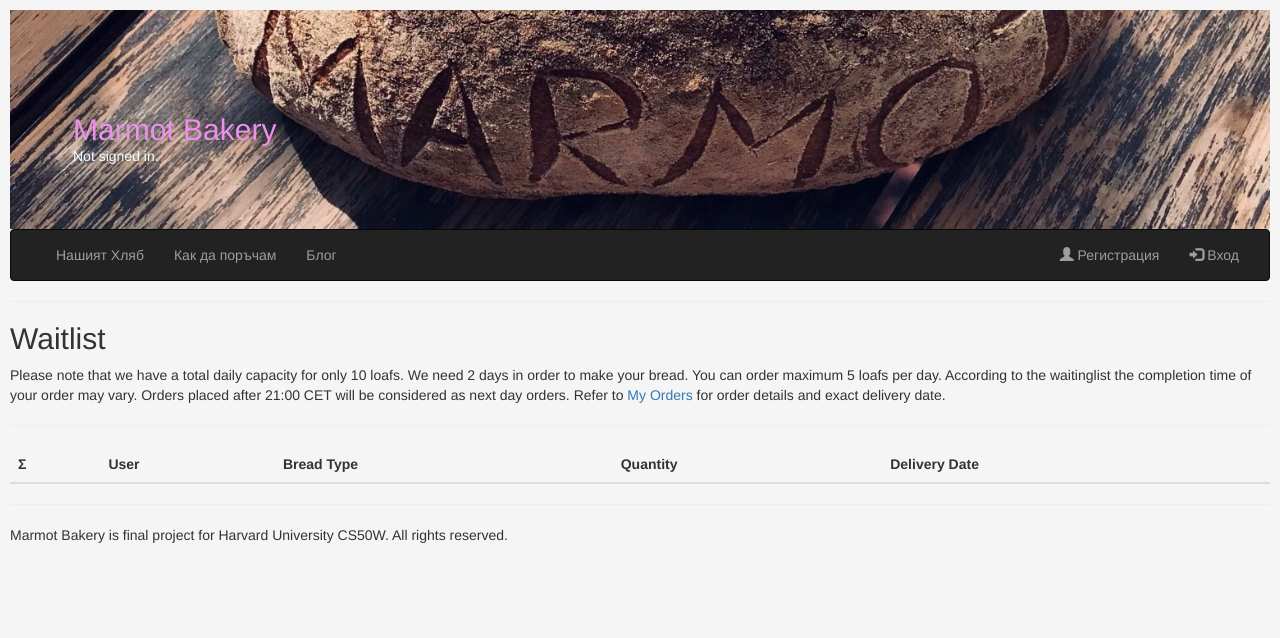
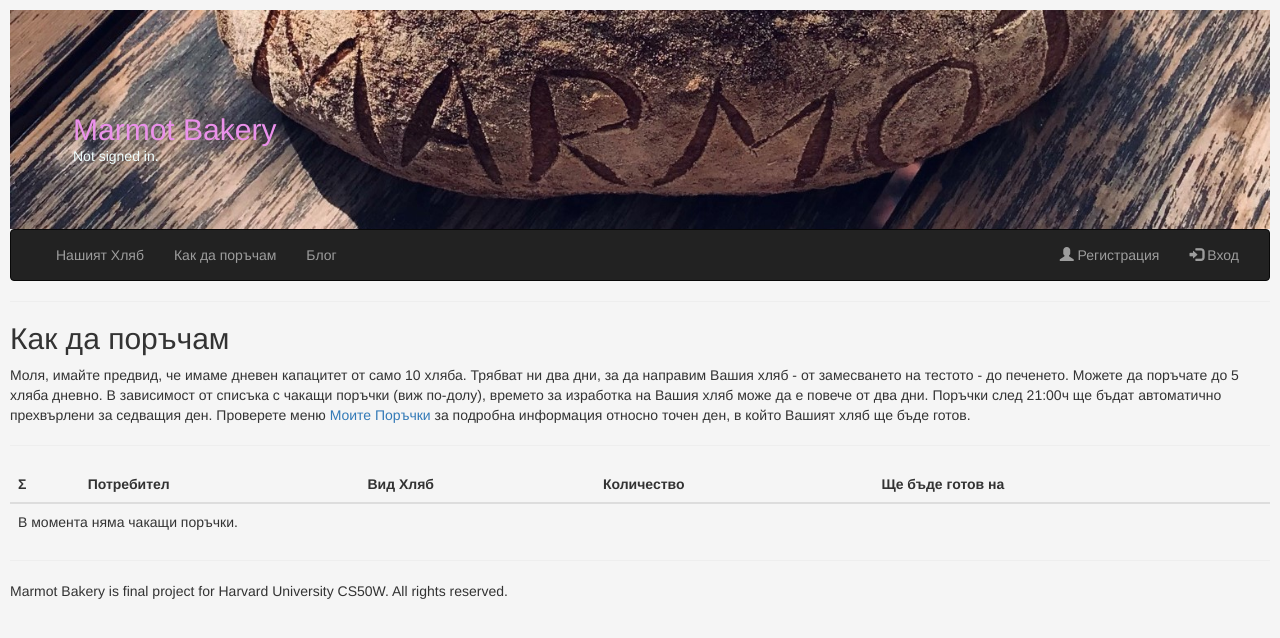
Before and after one commit to marmotbake/marmotbake, a Django app: page /waitlist in a window 1280 px wide. Shown: the top 638 px of the page. Run offline with Django 3.2, Linux system fonts and the light colour scheme; tables that the repository leaves empty hold one stand-in row (values such as "Sample post"); lists and menus that the app fills with data are empty; some libraries are stand-ins or nearby versions.

Commit message:
styles, blog and waitlist translated into bg

```diff
--- a/marmotbakery/bakery/static/bakery/styles.css
+++ b/marmotbakery/bakery/static/bakery/styles.css
@@ -59,7 +59,7 @@ body {
 }
 .imagediv {
     margin: 10px;
-    width: 360px;
+    width: 340px;
     padding: 10px;
     background: lightgrey;
     border-radius: 10px;
--- a/marmotbakery/bakery/templates/bakery/blog.html
+++ b/marmotbakery/bakery/templates/bakery/blog.html
@@ -3,7 +3,7 @@
 {% block body %}
 {% load static %}
 {% load custom_tags %}
-<h2>Blog</h2>
+<h2>Блог</h2>
 {{test}}
 <div  style="width: 100%; justify-content: center; display: flex; flex-wrap: wrap;" class=" myCurrent">
 {% for key, value in blog.items %}
--- a/marmotbakery/bakery/templates/bakery/waitlist.html
+++ b/marmotbakery/bakery/templates/bakery/waitlist.html
@@ -1,15 +1,23 @@
 {% extends "bakery/layout.html" %}
 
 {% block body %}
-    <h2>Waitlist</h2>
+    <h2>Как да поръчам</h2>
     {{ifAccepted}}
     <div>
         <p>
-            Please note that we have a total daily capacity for only 10 loafs.
-            We need 2 days in order to make your bread. You can order maximum 5 loafs per day.
-            According to the waitinglist the completion time of your order may vary.
-            Orders placed after 21:00 CET will be considered as next day orders.
-            Refer to <a href="{% url 'myorders' %}">My Orders</a> for order details and exact delivery date.
+            Моля, имайте предвид, че имаме дневен капацитет от само 10 хляба.
+            Трябват ни два дни, за да направим Вашия хляб - от замесването на тестото - до печенето. Можете да поръчате до 5 хляба дневно.
+            В зависимост от списъка с чакащи поръчки (виж по-долу), времето за изработка на Вашия хляб може да е повече от два дни.
+            Поръчки след 21:00ч ще бъдат автоматично прехвърлени за седващия ден.
+            Проверете меню
+            {% if user.is_authenticated %}
+            <a href="{% url 'myorders' %}">
+            Моите Поръчки</a>
+            {%else%}
+            <a href="{% url 'login' %}">
+            Моите Поръчки</a>
+                {%endif%}
+            за подробна информация относно точен ден, в който Вашият хляб ще бъде готов.
         </p>
         <hr>
     </div>
@@ -17,14 +25,25 @@
     <table class="table">
     <thead class="thead-light">
         <th>Σ</th>
-        <th>User</th>
-        <th>Bread Type</th>
-        <th>Quantity</th>
-        <th>Delivery Date</th>
+        <th>Потребител</th>
+        <th>Вид Хляб</th>
+        <th>Количество</th>
+        <th>Ще бъде готов на</th>
     </thead>
     <tbody>
+    {% if orders.count == 0 %}
+    <tr>
+        <td colspan="5">
+           В момента няма чакащи поръчки.
+        </td>
 
+    </tr>
+
+    {%endif%}
     {% for order in orders  %}
+
+
+
 
     <tr>
         <td>{{order.cumulative}}</td>
```
